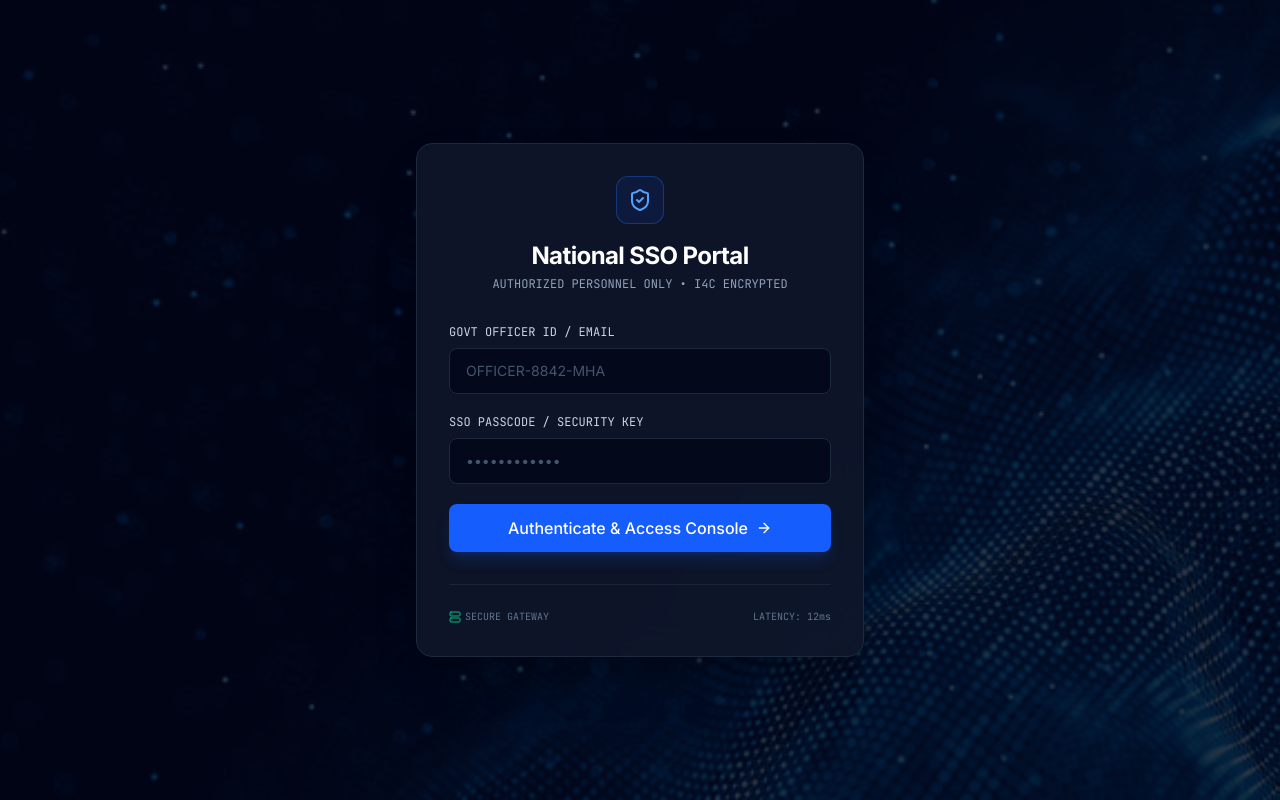
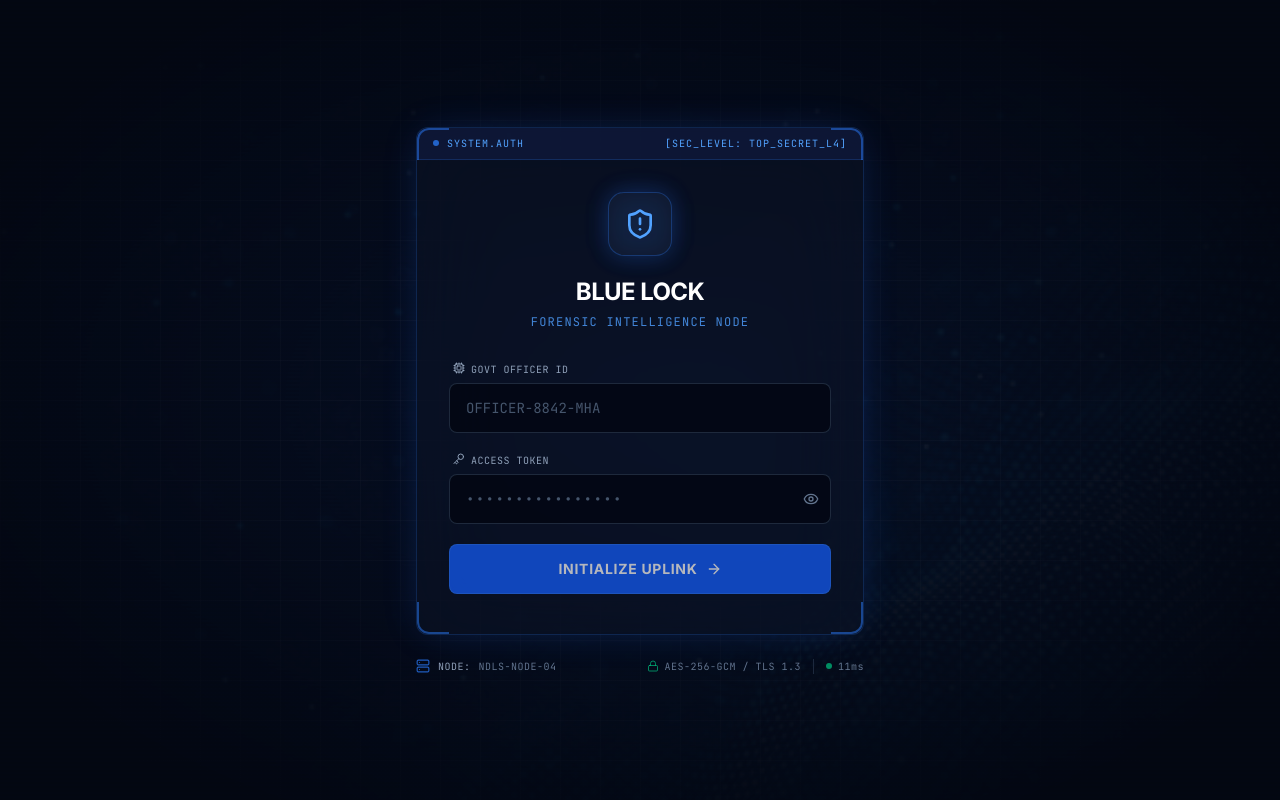
Before and after one commit to luckey-cpu/Prototype, a React (Vite) app in the folder frontend/: page /login in a window 1280 px wide. Built offline with nearby package versions, Linux system fonts and the light colour scheme.

Commit message:
Upgrade login page into hyper-realistic cyber terminal with framer-motion

```diff
--- a/frontend/package.json
+++ b/frontend/package.json
@@ -14,6 +14,7 @@
     "canvas-confetti": "^1.9.4",
     "clsx": "^2.1.1",
     "dagre": "^0.8.5",
+    "framer-motion": "^13.2.0",
     "lucide-react": "^1.40.0",
     "react": "^19.2.8",
     "react-dom": "^19.2.8",
--- a/frontend/src/index.css
+++ b/frontend/src/index.css
@@ -203,6 +203,10 @@
   animation: pulse-glow 2.5s ease-in-out infinite;
 }
 
+@keyframes shimmer {
+  100% { transform: translateX(100%); }
+}
+
 /* React Flow Cyberpunk Grid and Nodes */
 .react-flow__renderer {
   background-color: #F8FAFC !important;
--- a/frontend/src/pages/LoginPage.tsx
+++ b/frontend/src/pages/LoginPage.tsx
@@ -1,82 +1,223 @@
-import React, { useState } from 'react';
+import React, { useState, useEffect } from 'react';
 import { useNavigate } from 'react-router-dom';
-import { ShieldCheck, ArrowRight, Server } from 'lucide-react';
+import { motion, AnimatePresence } from 'framer-motion';
+import { ShieldAlert, Server, Fingerprint, Lock, Cpu, Key, ArrowRight, Eye, EyeOff } from 'lucide-react';
 
 export const LoginPage: React.FC = () => {
   const navigate = useNavigate();
+  const [step, setStep] = useState<1 | 2>(1);
   const [credentials, setCredentials] = useState({ officerId: '', ssoToken: '' });
+  const [showToken, setShowToken] = useState(false);
+  const [isAuthenticating, setIsAuthenticating] = useState(false);
+  const [mfaStatus, setMfaStatus] = useState<'idle' | 'awaiting' | 'success'>('idle');
+  const [latency, setLatency] = useState(12);
 
-  const handleLogin = (e: React.FormEvent) => {
+  // Simulate live telemetry ping
+  useEffect(() => {
+    const interval = setInterval(() => setLatency(Math.floor(Math.random() * 8) + 8), 3000);
+    return () => clearInterval(interval);
+  }, []);
+
+  const handleStep1Submit = (e: React.FormEvent) => {
     e.preventDefault();
-    // Simulate authentication check
-    if (credentials.officerId) {
-      navigate('/dashboard');
+    if (credentials.officerId && credentials.ssoToken) {
+      setIsAuthenticating(true);
+      setTimeout(() => {
+        setIsAuthenticating(false);
+        setStep(2);
+        setMfaStatus('awaiting');
+      }, 1500);
     }
   };
 
+  const handleMfaAuth = () => {
+    if (mfaStatus !== 'awaiting') return;
+    setMfaStatus('success');
+    setTimeout(() => navigate('/dashboard'), 1500);
+  };
+
   return (
-    <div className="min-h-screen bg-slate-950 text-slate-100 flex items-center justify-center p-4 relative overflow-hidden bg-[radial-gradient(ellipse_at_top,_var(--tw-gradient-stops))] from-blue-900/20 via-slate-950 to-slate-950">
+    <div className="min-h-screen bg-[#030712] text-slate-100 flex items-center justify-center p-4 relative overflow-hidden font-sans">
 
-      {/* Background Decorative Mesh Glow */}
-      <div className="absolute inset-0 bg-cyber-network opacity-20 pointer-events-none" />
+      {/* Dynamic Visual Depth: Mesh, Grid & Scanlines */}
+      <div className="absolute inset-0 bg-cyber-network opacity-10 pointer-events-none mix-blend-screen" />
+      <div className="absolute inset-0 bg-[linear-gradient(to_right,#80808012_1px,transparent_1px),linear-gradient(to_bottom,#80808012_1px,transparent_1px)] bg-[size:40px_40px] pointer-events-none" />
+      <div className="absolute inset-0 bg-[radial-gradient(ellipse_60%_60%_at_50%_50%,rgba(37,99,235,0.08)_0%,rgba(3,7,18,1)_100%)] pointer-events-none" />
+      <div className="scanlines absolute inset-0 opacity-[0.03] pointer-events-none" style={{ backgroundImage: 'linear-gradient(to bottom, transparent 50%, #000 50%)', backgroundSize: '100% 4px' }} />
 
-      <div className="w-full max-w-md bg-slate-900/90 border border-slate-800 rounded-2xl p-8 backdrop-blur-xl shadow-2xl relative z-10">
+      <main className="w-full max-w-md relative z-10">
 
-        {/* Header Badge */}
-        <div className="text-center mb-8">
-          <div className="inline-flex items-center justify-center w-12 h-12 bg-blue-600/10 border border-blue-500/30 rounded-xl mb-4 text-blue-400">
-            <ShieldCheck className="w-6 h-6" />
-          </div>
-          <h2 className="text-2xl font-bold tracking-tight text-white">National SSO Portal</h2>
-          <p className="text-xs text-slate-400 mt-1 font-mono">AUTHORIZED PERSONNEL ONLY • I4C ENCRYPTED</p>
+        {/* Auth Card Architecture */}
+        <motion.div
+          initial={{ opacity: 0, y: 20 }}
+          animate={{ opacity: 1, y: 0 }}
+          transition={{ duration: 0.6, ease: [0.16, 1, 0.3, 1] }}
+          className="relative rounded-xl overflow-hidden bg-slate-900/40 backdrop-blur-2xl border border-blue-500/20 shadow-[0_0_40px_-10px_rgba(37,99,235,0.3)]"
+        >
+          {/* Corner HUD Brackets */}
+          <div className="absolute top-0 left-0 w-8 h-8 border-t-2 border-l-2 border-blue-500/50 rounded-tl-xl pointer-events-none" />
+          <div className="absolute top-0 right-0 w-8 h-8 border-t-2 border-r-2 border-blue-500/50 rounded-tr-xl pointer-events-none" />
+          <div className="absolute bottom-0 left-0 w-8 h-8 border-b-2 border-l-2 border-blue-500/50 rounded-bl-xl pointer-events-none" />
+          <div className="absolute bottom-0 right-0 w-8 h-8 border-b-2 border-r-2 border-blue-500/50 rounded-br-xl pointer-events-none" />
+
+          {/* Top Status Header */}
+          <div className="bg-blue-950/40 border-b border-blue-500/20 px-4 py-2 flex items-center justify-between text-[10px] font-mono tracking-widest text-blue-400">
+            <span className="flex items-center gap-2">
+              <span className="w-1.5 h-1.5 rounded-full bg-blue-500 animate-pulse" />
+              SYSTEM.AUTH
+            </span>
+            <span>[SEC_LEVEL: TOP_SECRET_L4]</span>
           </div>
 
-        {/* Login Form */}
-        <form onSubmit={handleLogin} className="space-y-5">
-          <div>
-            <label className="block text-xs font-mono text-slate-300 uppercase mb-2">Govt Officer ID / Email</label>
-            <div className="relative">
+          <div className="p-8 pb-10">
+            {/* Glowing Icon Header */}
+            <div className="flex flex-col items-center text-center mb-8">
+              <motion.div
+                className="relative flex items-center justify-center w-16 h-16 rounded-2xl bg-slate-900 border border-blue-500/30 mb-5 shadow-[0_0_20px_rgba(37,99,235,0.2)]"
+                animate={{ boxShadow: ['0 0 20px rgba(37,99,235,0.2)', '0 0 40px rgba(37,99,235,0.4)', '0 0 20px rgba(37,99,235,0.2)'] }}
+                transition={{ duration: 3, repeat: Infinity }}
+              >
+                <div className="absolute inset-0 bg-blue-500/10 rounded-2xl blur-md" />
+                <ShieldAlert className="w-8 h-8 text-blue-400 relative z-10" />
+              </motion.div>
+              <h1 className="text-2xl font-bold tracking-tight text-white font-sans uppercase">BLUE LOCK</h1>
+              <p className="text-xs text-blue-400/80 mt-1.5 font-mono tracking-widest uppercase">Forensic Intelligence Node</p>
+            </div>
+
+            <AnimatePresence mode="wait">
+              {step === 1 ? (
+                <motion.form
+                  key="step1"
+                  initial={{ opacity: 0, x: -20 }}
+                  animate={{ opacity: 1, x: 0 }}
+                  exit={{ opacity: 0, x: 20 }}
+                  transition={{ duration: 0.3 }}
+                  onSubmit={handleStep1Submit}
+                  className="space-y-5"
+                >
+                  <div className="space-y-1.5">
+                    <label className="flex text-[10px] font-mono text-slate-400 tracking-wider uppercase ml-1">
+                      <Cpu className="w-3 h-3 mr-1.5" /> Govt Officer ID
+                    </label>
+                    <div className="relative group">
                       <input
                         type="text"
                         required
-                placeholder="OFFICER-8842-MHA"
                         value={credentials.officerId}
                         onChange={(e) => setCredentials({ ...credentials, officerId: e.target.value })}
-                className="w-full bg-slate-950/80 border border-slate-800 rounded-lg px-4 py-3 text-sm text-white placeholder-slate-600 focus:outline-none focus:border-blue-500 focus:ring-1 focus:ring-blue-500 transition"
+                        placeholder="OFFICER-8842-MHA"
+                        className="w-full bg-[#030712]/80 border border-slate-700/60 rounded-lg px-4 py-3.5 text-sm font-mono text-blue-50 placeholder-slate-600 focus:outline-none focus:border-blue-500 focus:ring-1 focus:ring-blue-500 focus:shadow-[inset_0_0_15px_rgba(37,99,235,0.15)] transition-all"
                       />
+                      {credentials.officerId && (
+                        <div className="absolute right-3 top-1/2 -translate-y-1/2 w-2 h-2 rounded-full bg-emerald-500 shadow-[0_0_8px_rgba(16,185,129,0.8)]" />
+                      )}
                     </div>
                   </div>
 
-          <div>
-            <label className="block text-xs font-mono text-slate-300 uppercase mb-2">SSO Passcode / Security Key</label>
-            <div className="relative">
+                  <div className="space-y-1.5">
+                    <label className="flex text-[10px] font-mono text-slate-400 tracking-wider uppercase ml-1">
+                      <Key className="w-3 h-3 mr-1.5" /> Access Token
+                    </label>
+                    <div className="relative group">
                       <input
-                type="password"
+                        type={showToken ? 'text' : 'password'}
                         required
-                placeholder="••••••••••••"
                         value={credentials.ssoToken}
                         onChange={(e) => setCredentials({ ...credentials, ssoToken: e.target.value })}
-                className="w-full bg-slate-950/80 border border-slate-800 rounded-lg px-4 py-3 text-sm text-white placeholder-slate-600 focus:outline-none focus:border-blue-500 focus:ring-1 focus:ring-blue-500 transition"
+                        placeholder="••••••••••••••••"
+                        className="w-full bg-[#030712]/80 border border-slate-700/60 rounded-lg px-4 py-3.5 pr-10 text-sm font-mono tracking-widest text-blue-50 placeholder-slate-600 focus:outline-none focus:border-blue-500 focus:ring-1 focus:ring-blue-500 focus:shadow-[inset_0_0_15px_rgba(37,99,235,0.15)] transition-all"
                       />
+                      <button
+                        type="button"
+                        onClick={() => setShowToken(!showToken)}
+                        className="absolute right-3 top-1/2 -translate-y-1/2 text-slate-500 hover:text-blue-400 transition-colors focus:outline-none"
+                      >
+                        {showToken ? <EyeOff className="w-4 h-4" /> : <Eye className="w-4 h-4" />}
+                      </button>
                     </div>
                   </div>
 
-          <button
+                  <motion.button
                     type="submit"
-            className="w-full bg-blue-600 hover:bg-blue-500 text-white font-medium py-3 rounded-lg flex items-center justify-center gap-2 shadow-lg shadow-blue-600/20 transition duration-200 cursor-pointer"
+                    disabled={isAuthenticating || !credentials.officerId || !credentials.ssoToken}
+                    whileHover={{ scale: 1.01, boxShadow: '0 0 30px rgba(37,99,235,0.4)' }}
+                    whileTap={{ scale: 0.98 }}
+                    className="w-full relative overflow-hidden bg-blue-600 hover:bg-blue-500 text-white font-bold py-3.5 rounded-lg flex items-center justify-center gap-2 transition-all mt-2 disabled:opacity-70 disabled:cursor-not-allowed border border-blue-400/30"
                   >
-            <span>Authenticate & Access Console</span>
+                    {isAuthenticating ? (
+                      <>
+                        <div className="w-4 h-4 border-2 border-white/30 border-t-white rounded-full animate-spin" />
+                        <span className="tracking-wider text-sm">AUTHENTICATING...</span>
+                      </>
+                    ) : (
+                      <>
+                        <span className="tracking-wider text-sm">INITIALIZE UPLINK</span>
                         <ArrowRight className="w-4 h-4" />
-          </button>
-        </form>
-
-        {/* Footer info */}
-        <div className="mt-8 pt-6 border-t border-slate-800/80 flex items-center justify-between text-[10px] text-slate-500 font-mono">
-          <span className="flex items-center gap-1"><Server className="w-3 h-3 text-emerald-500" /> SECURE GATEWAY</span>
-          <span>LATENCY: 12ms</span>
+                      </>
+                    )}
+                    {/* Shimmer effect */}
+                    <div className="absolute inset-0 -translate-x-full bg-gradient-to-r from-transparent via-white/20 to-transparent hover:animate-[shimmer_1.5s_infinite]" />
+                  </motion.button>
+                </motion.form>
+              ) : (
+                <motion.div
+                  key="step2"
+                  initial={{ opacity: 0, scale: 0.95 }}
+                  animate={{ opacity: 1, scale: 1 }}
+                  className="flex flex-col items-center justify-center py-6"
+                >
+                  <div className="relative mb-6">
+                    <motion.button
+                      onClick={handleMfaAuth}
+                      disabled={mfaStatus === 'success'}
+                      animate={mfaStatus === 'awaiting' ? {
+                        boxShadow: ['0 0 0 0 rgba(6,182,212,0.7)', '0 0 0 20px rgba(6,182,212,0)'],
+                      } : {}}
+                      transition={{ duration: 1.5, repeat: Infinity }}
+                      className={`w-24 h-24 rounded-full flex items-center justify-center border-2 transition-all duration-500 ${
+                        mfaStatus === 'success'
+                          ? 'bg-emerald-500/20 border-emerald-500 text-emerald-400'
+                          : 'bg-cyan-500/10 border-cyan-500/50 text-cyan-400 hover:bg-cyan-500/20 cursor-pointer'
+                      }`}
+                    >
+                      {mfaStatus === 'success' ? (
+                        <Lock className="w-10 h-10" />
+                      ) : (
+                        <Fingerprint className="w-10 h-10" />
+                      )}
+                    </motion.button>
                   </div>
 
+                  <h3 className="text-lg font-bold text-white mb-2">
+                    {mfaStatus === 'success' ? 'ACCESS GRANTED' : 'AWAITING HARDWARE KEY'}
+                  </h3>
+                  <p className="text-xs text-slate-400 text-center font-mono max-w-[250px] leading-relaxed">
+                    {mfaStatus === 'success'
+                      ? 'Cryptographic handshake verified. Establishing secure connection...'
+                      : 'Tap your registered YubiKey or biometric sensor to complete cryptographic handshake.'}
+                  </p>
+                </motion.div>
+              )}
+            </AnimatePresence>
           </div>
+        </motion.div>
+
+        {/* Live Telemetry Bar */}
+        <div className="mt-6 flex flex-wrap items-center justify-between gap-4 text-[10px] font-mono text-slate-500 tracking-wider">
+          <div className="flex items-center gap-2">
+            <Server className="w-3.5 h-3.5 text-blue-500/70" />
+            <span className="text-slate-400">NODE:</span> NDLS-NODE-04
+          </div>
+          <div className="flex items-center gap-3">
+            <span className="flex items-center gap-1.5"><Lock className="w-3 h-3 text-emerald-500/70" /> AES-256-GCM / TLS 1.3</span>
+            <span className="flex items-center gap-1.5 border-l border-slate-800 pl-3">
+              <span className="w-1.5 h-1.5 rounded-full bg-emerald-500 animate-pulse" />
+              {latency}ms
+            </span>
+          </div>
+        </div>
+
+      </main>
     </div>
   );
 };
```
Lines whose indentation alone changed are shown as unchanged.
